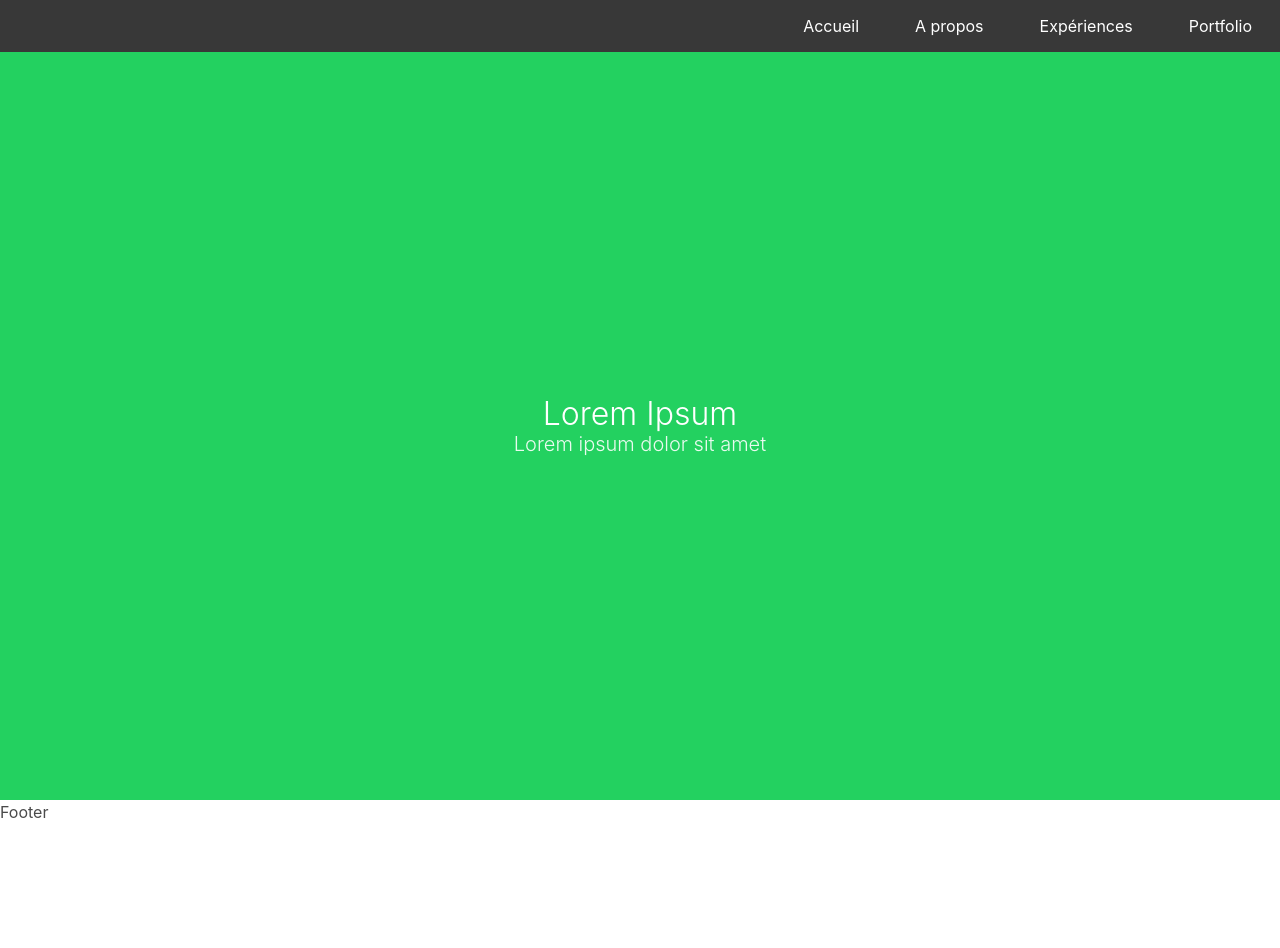
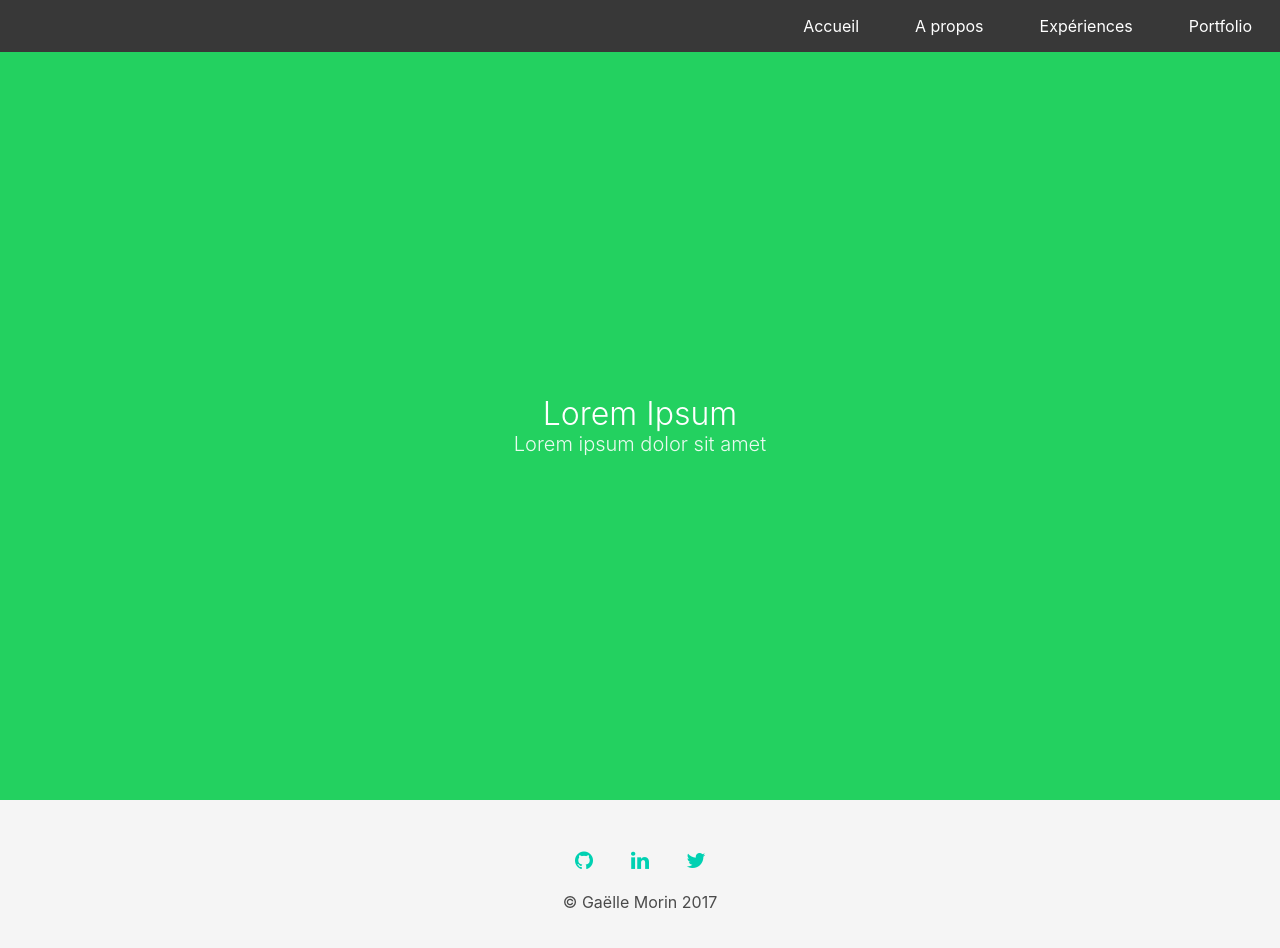
Before and after one commit to gm418/React-cv, a React (Create React App) app: page / in a window 1280 px wide. Shown: the top 948 px of the page. Before the commit the page ends 824 px from the top, so only its background shows below. Built offline with nearby package versions, Linux system fonts and the light colour scheme.

Commit message:
footer set

```diff
--- /dev/null
+++ b/src/components/Footer/Footer.css
@@ -0,0 +1,2 @@
+a.icon {
+  padding: 0.5rem 1.75rem; }
--- a/src/components/Footer/Footer.js
+++ b/src/components/Footer/Footer.js
@@ -1,9 +1,29 @@
 import React from 'react';
+import './Footer.css';
 
 const Footer = () => {
     return (
         <div className="App">
-            Footer
+            <footer className="footer">
+                <div className="container">
+                    <div className="content has-text-centered">
+                        <p>
+                            <a className="icon" target="_blank" href="https://github.com/Daedalus418/">
+                                <i className="fa fa-github"></i>
+                            </a>
+                            <a className="icon" target="_blank" href="https://www.linkedin.com/in/gaelle-morin/">
+                                <i className="fa fa-linkedin"></i>
+                            </a>
+                            <a className="icon" target="_blank" href="https://twitter.com/daedalus418">
+                                <i className="fa fa-twitter"></i>
+                            </a>
+                        </p>
+                        <p>
+                            © Gaëlle Morin 2017
+                        </p>
+                    </div>
+                </div>
+            </footer>
         </div>
     );
 };
--- /dev/null
+++ b/src/components/Footer/Footer.sass
@@ -0,0 +1,2 @@
+a.icon
+    padding: 0.5rem 1.75rem
```
